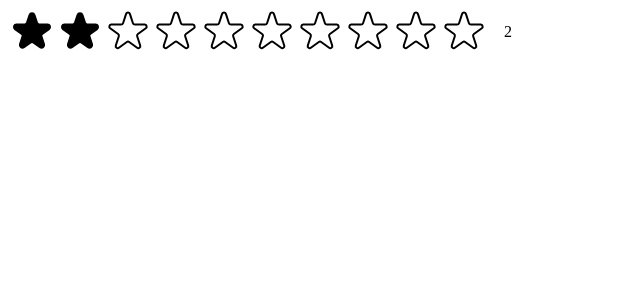
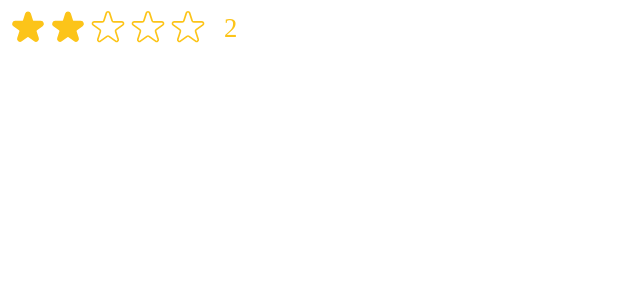
Before and after one commit to Collins-Kinumbi/React-movie-site-setPopcorn, a React (Create React App) app: page / in a window 1280 px wide. Both pictures are taken after a click on the button 80 px from the left and 32 px from the top of the page. Shown: the top 300 px of the page, without its empty margins (0-640 px from the left). Built offline with nearby package versions, Linux system fonts and the light colour scheme.

Commit message:
First step in improving reuasbility with props

```diff
--- a/src/components/StarRating.jsx
+++ b/src/components/StarRating.jsx
@@ -11,12 +11,12 @@ const starContainerStyle = {
   // gap: "4px",
 };
 
-const textStyle = {
-  lineHeight: "1",
-  margin: "0",
-};
-
-function StarRating({ maxRating = 5 }) {
+function StarRating({
+  maxRating = 5,
+  color = "#fcc419",
+  size = 40,
+  className = "",
+}) {
   const [rating, setRating] = useState(0);
   const [tempRating, setTempRating] = useState(0);
 
@@ -25,6 +25,13 @@ function StarRating({ maxRating = 5 }) {
   };
   const handleTempRating = (tempRating) => {
     setTempRating(tempRating);
+  };
+
+  const textStyle = {
+    lineHeight: "1",
+    margin: "0",
+    color: color,
+    fontSize: `${size / 1.5}px`,
   };
 
   return (
@@ -38,6 +45,8 @@ function StarRating({ maxRating = 5 }) {
               onHover={() => handleTempRating(i + 1)}
               onHoverOut={() => setTempRating(0)}
               full={tempRating ? tempRating >= i + 1 : rating >= i + 1}
+              color={color}
+              size={size}
             >
               {i + 1}
             </Star>
@@ -49,14 +58,13 @@ function StarRating({ maxRating = 5 }) {
   );
 }
 
-const starStyle = {
-  width: "48px",
-  height: "48px",
-  display: "block",
-  cursor: "pointer",
-};
-
-function Star({ onRate, full, onHover, onHoverOut }) {
+function Star({ onRate, full, onHover, onHoverOut, color, size }) {
+  const starStyle = {
+    width: `${size}px`,
+    height: `${size}px`,
+    display: "block",
+    cursor: "pointer",
+  };
   return (
     <span
       style={starStyle}
@@ -69,8 +77,8 @@ function Star({ onRate, full, onHover, onHoverOut }) {
         <svg
           xmlns="http://www.w3.org/2000/svg"
           viewBox="0 0 20 20"
-          fill="#000"
-          stroke="#000"
+          fill={color}
+          stroke={color}
         >
           <path d="M9.049 2.927c.3-.921 1.603-.921 1.902 0l1.07 3.292a1 1 0 00.95.69h3.462c.969 0 1.371 1.24.588 1.81l-2.8 2.034a1 1 0 00-.364 1.118l1.07 3.292c.3.921-.755 1.688-1.54 1.118l-2.8-2.034a1 1 0 00-1.175 0l-2.8 2.034c-.784.57-1.838-.197-1.539-1.118l1.07-3.292a1 1 0 00-.364-1.118L2.98 8.72c-.783-.57-.38-1.81.588-1.81h3.461a1 1 0 00.951-.69l1.07-3.292z" />
         </svg>
@@ -79,7 +87,7 @@ function Star({ onRate, full, onHover, onHoverOut }) {
           xmlns="http://www.w3.org/2000/svg"
           fill="none"
           viewBox="0 0 24 24"
-          stroke="#000"
+          stroke={color}
         >
           <path
             strokeLinecap="round"
--- a/src/index.js
+++ b/src/index.js
@@ -9,6 +9,6 @@ const root = ReactDOM.createRoot(document.querySelector("#root"));
 root.render(
   <React.StrictMode>
     {/* <App /> */}
-    <StarRating maxRating={10} />
+    <StarRating maxRating={5} />
   </React.StrictMode>
 );
```
